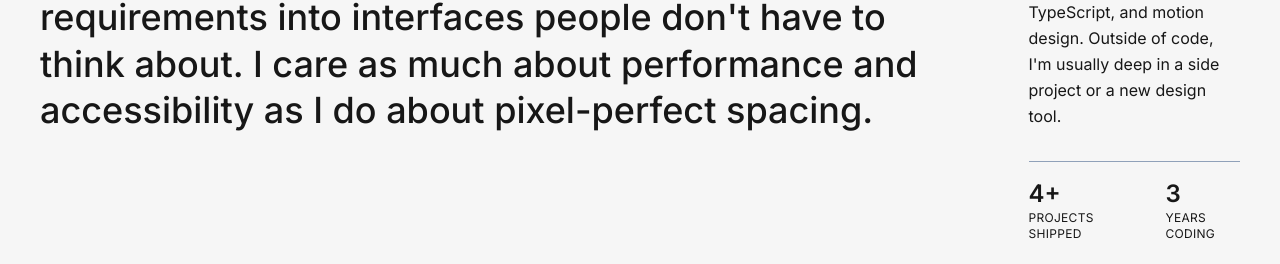
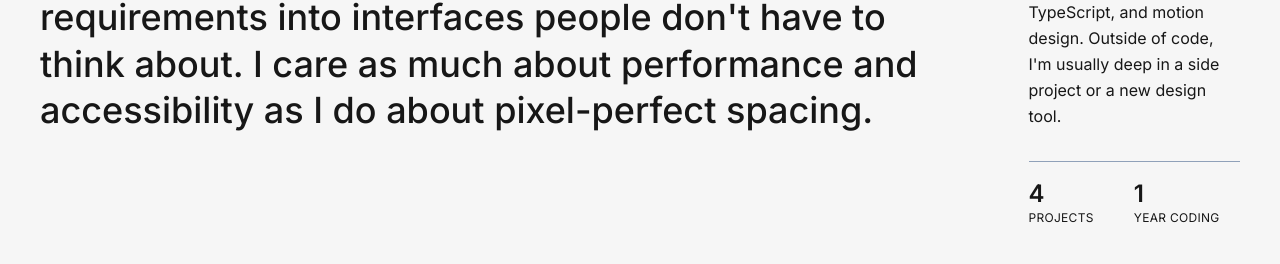
Before and after one commit to jeavenanda07/My-First-Personal-Portfolio, a Next.js app: page / in a window 1280 px wide. Shown: the part 993-1257 px from the top of the page. Built offline with nearby package versions, Linux system fonts and the light colour scheme.

Commit message:
Changed About Me

```diff
--- a/components/AboutMe.tsx
+++ b/components/AboutMe.tsx
@@ -57,12 +57,12 @@ const AboutMe = () => {
 
             <div className='flex gap-10 pt-4 border-t border-slate-400'>
               <div>
-                <p className='text-2xl font-semibold'>4+</p>
-                <p className=' text-xs tracking-wide'>PROJECTS SHIPPED</p>
+                <p className='text-2xl font-semibold'>4</p>
+                <p className=' text-xs tracking-wide'>PROJECTS</p>
               </div>
               <div>
-                <p className='text-2xl font-semibold'>3</p>
-                <p className=' text-xs tracking-wide'>YEARS CODING</p>
+                <p className='text-2xl font-semibold'>1</p>
+                <p className=' text-xs tracking-wide'>YEAR CODING</p>
               </div>
             </div>
 
```
